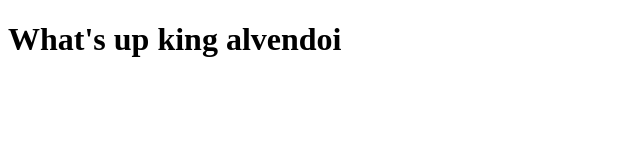
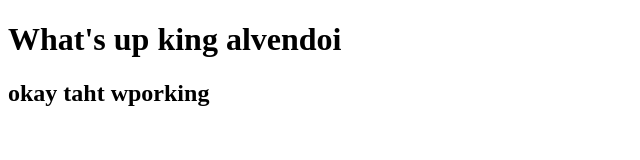
Before and after one commit to MRAbdelrahman0/market, a plain HTML site: page index.html in a window 1280 px wide. Shown: the whole page, without its empty margins (0-640 px from the left). Drawn offline with Linux system fonts and the light colour scheme.

Commit message:
version16

```diff
--- a/index.html
+++ b/index.html
@@ -8,5 +8,6 @@
 <body>
     <h1>What's up king alvendoi
     </h1>
+    <h2>okay taht wporking</h2>
 </body>
 </html>
```
